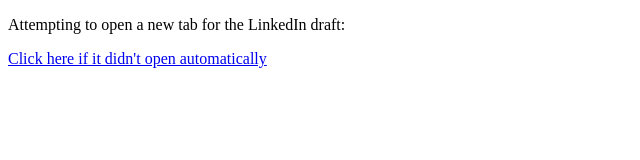
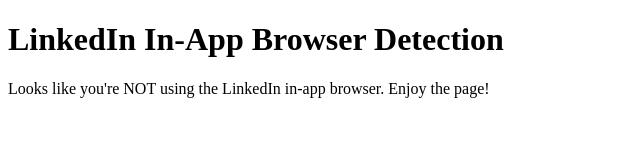
Before and after one commit to EffectiveEducation/Fix4LinkedInDrafts, a plain HTML site: page 7290122528293863426.html in a window 1280 px wide. Shown: the whole page, without its empty margins (0-640 px from the left). Drawn offline with Linux system fonts and the light colour scheme.

Commit message:
Add or update 7290122528293863426.html

```diff
--- a/7290122528293863426.html
+++ b/7290122528293863426.html
@@ -1,11 +1,28 @@
 <!DOCTYPE html>
 <html lang="en">
 <head>
-    <meta charset="utf-8" />
-    <title>Open LinkedIn Draft in a New Tab</title>
+  <meta charset="utf-8" />
+  <title>LinkedIn In-App Browser Check</title>
 </head>
-<body onload="window.open('https://www.linkedin.com/pulse/draft/preview/7290122528293863426/?companyAuthorUrn=urn:li:fsd_company:105344256','_blank');">
-    <p>Attempting to open a new tab for the LinkedIn draft:</p>
-    <p><a href="https://www.linkedin.com/pulse/draft/preview/7290122528293863426/?companyAuthorUrn=urn:li:fsd_company:105344256" target="_blank">Click here if it didn&#39;t open automatically</a></p>
+<body>
+  <h1>LinkedIn In-App Browser Detection</h1>
+  <div id='message'>Checking your browser...</div>
+
+  <script>
+    (function() {
+      var userAgent = navigator.userAgent.toLowerCase();
+
+      if (userAgent.includes('linkedin')) {
+        document.getElementById('message').textContent =
+          "It looks like you’re using the LinkedIn in-app browser. " +
+          "Please open this page in Safari or Chrome for it to work properly.";
+      } else {
+        document.getElementById('message').textContent =
+          "Looks like you're NOT using the LinkedIn in-app browser. Enjoy the page!";
+        // Optionally redirect them to the LinkedIn URL if not LinkedIn browser:
+        // window.location.href = 'https://www.linkedin.com/pulse/draft/preview/7290122528293863426/?companyAuthorUrn=urn:li:fsd_company:105344256';
+      }
+    })();
+  </script>
 </body>
 </html>
```
